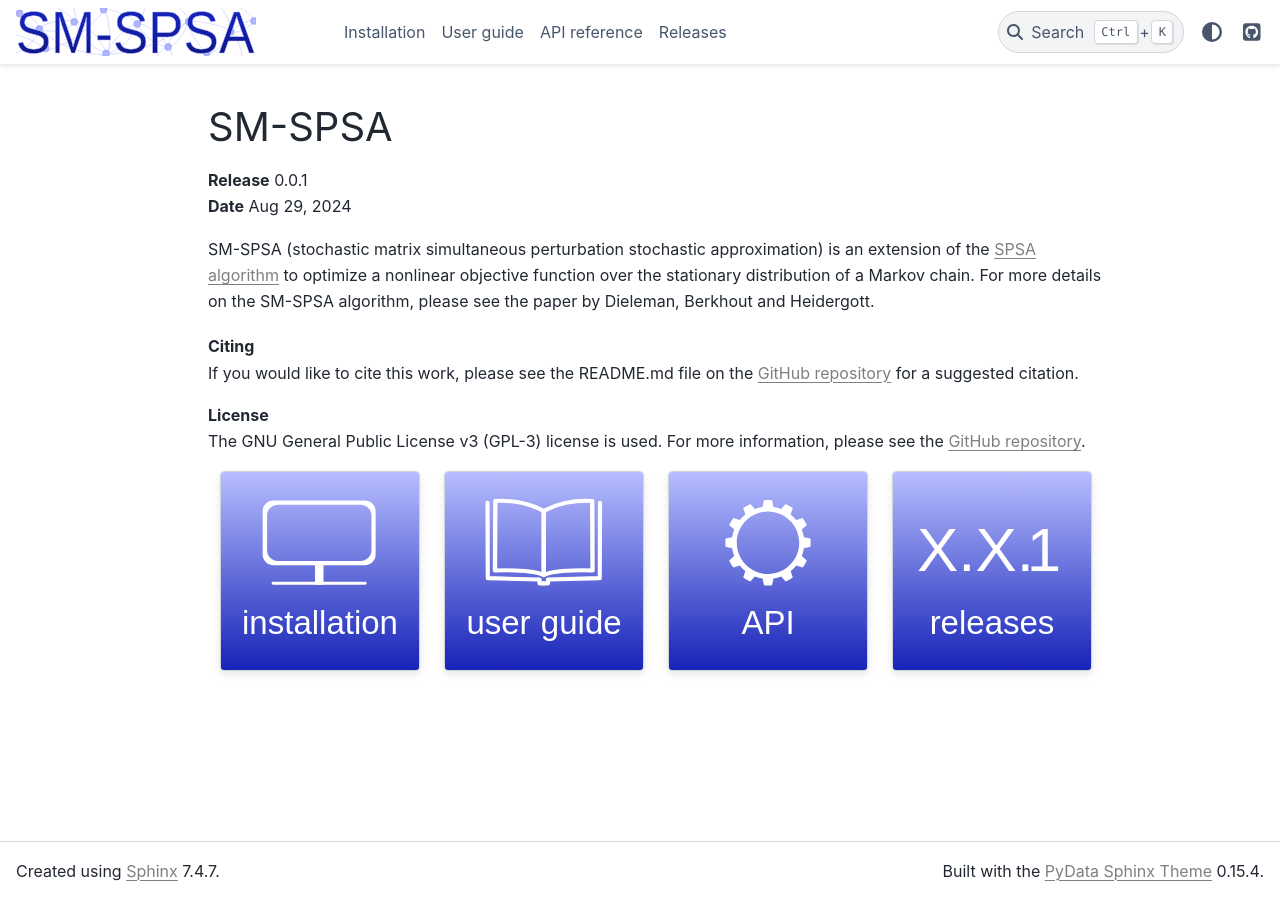
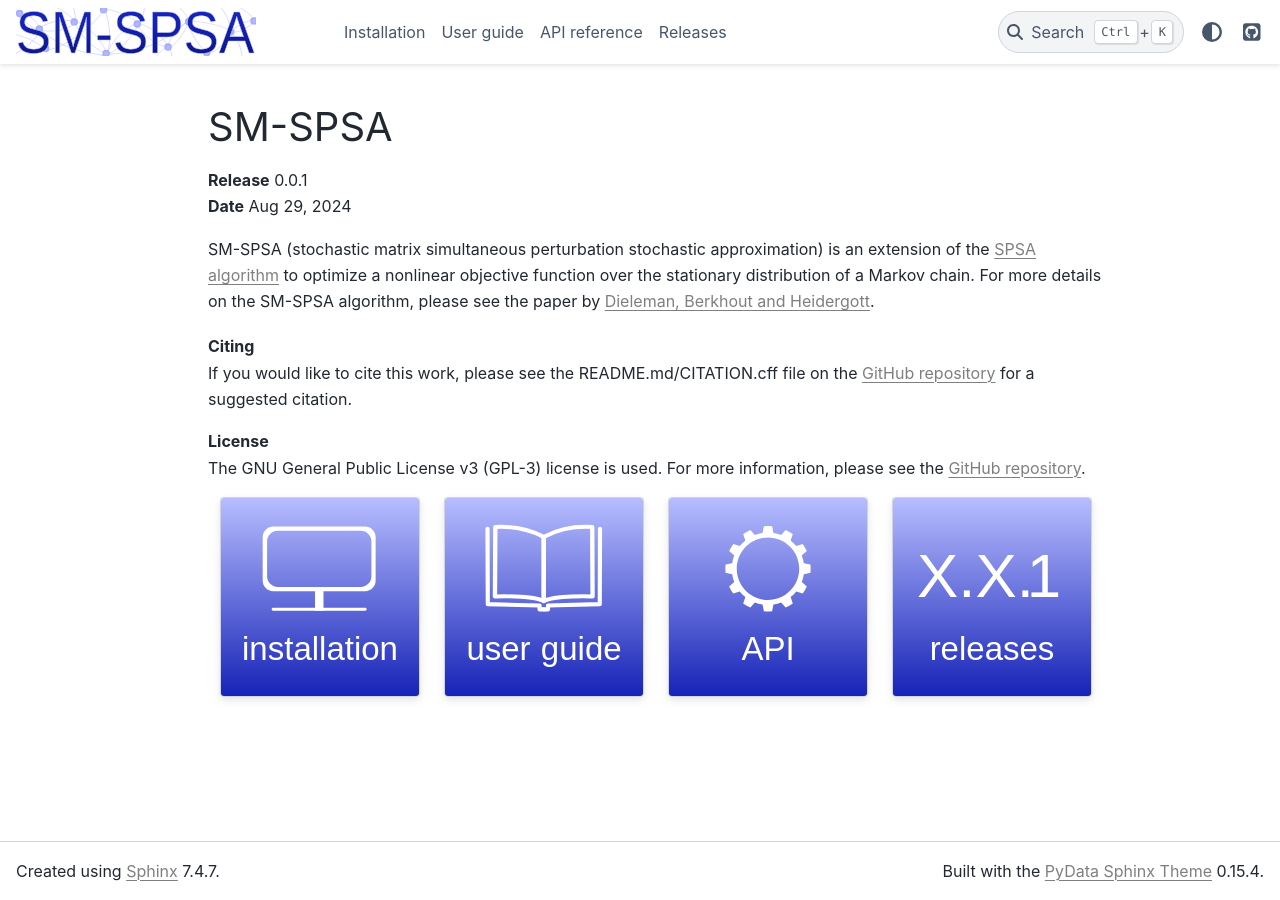
Before and after one commit to NanneD/SM-SPSA, a Sphinx documentation site: the page built from doc/index.rst, in a window 1280 px wide. Built offline with Sphinx 7.4.7 and the PyData theme 0.15.4, drawn with Linux system fonts in a browser that asks for light colours.

Commit message:
Updates to README.md and index.rst and added CITATION.cff
- Added CITATION.cff for easy citation.
- Changed sentence about Python in README.md for clarity.
- Updated (bibtex) citation in README.md.
- Added more information on contributing to the README.md
- Added a link to the arXiv paper in index.rst.
- The CITATION.cff file is now also named in index.rst.

```diff
--- a/doc/index.rst
+++ b/doc/index.rst
@@ -6,10 +6,10 @@ SM-SPSA
 | **Release** |release|
 | **Date** |today|
 
-SM-SPSA (stochastic matrix simultaneous perturbation stochastic approximation) is an extension of the `SPSA algorithm  <https://www.jhuapl.edu/SPSA/>`_ to optimize a nonlinear objective function over the stationary distribution of a Markov chain. For more details on the SM-SPSA algorithm, please see the paper by Dieleman, Berkhout and Heidergott.
+SM-SPSA (stochastic matrix simultaneous perturbation stochastic approximation) is an extension of the `SPSA algorithm  <https://www.jhuapl.edu/SPSA/>`_ to optimize a nonlinear objective function over the stationary distribution of a Markov chain. For more details on the SM-SPSA algorithm, please see the paper by `Dieleman, Berkhout and Heidergott <https://www.arxiv.org/abs/2407.14786>`_.
 
 | **Citing**
-| If you would like to cite this work, please see the README.md file on the `GitHub repository <https://github.com/NanneD/SM-SPSA>`_ for a suggested citation.
+| If you would like to cite this work, please see the README.md/CITATION.cff file on the `GitHub repository <https://github.com/NanneD/SM-SPSA>`_ for a suggested citation.
 
 | **License**
 | The GNU General Public License v3 (GPL-3) license is used. For more information, please see the `GitHub repository <https://github.com/NanneD/SM-SPSA>`_.
```
Also changed, not shown: README.md (+21 -4 lines), 1 other file.
